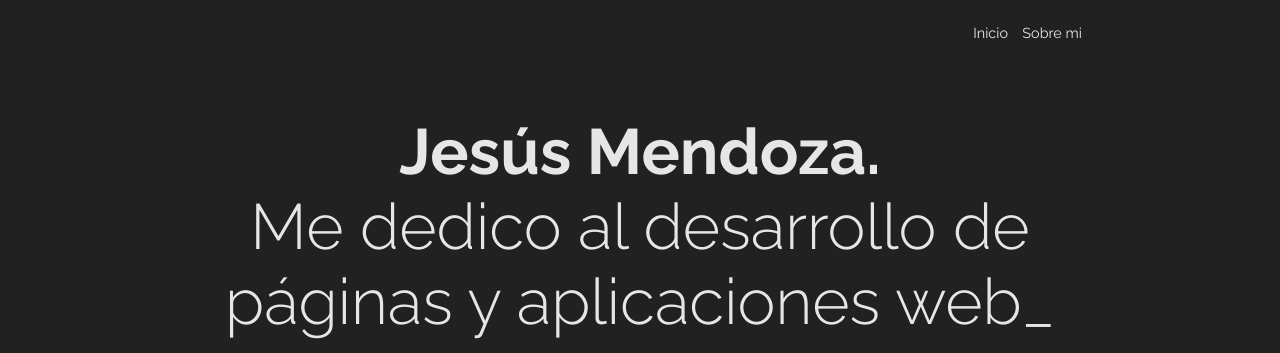
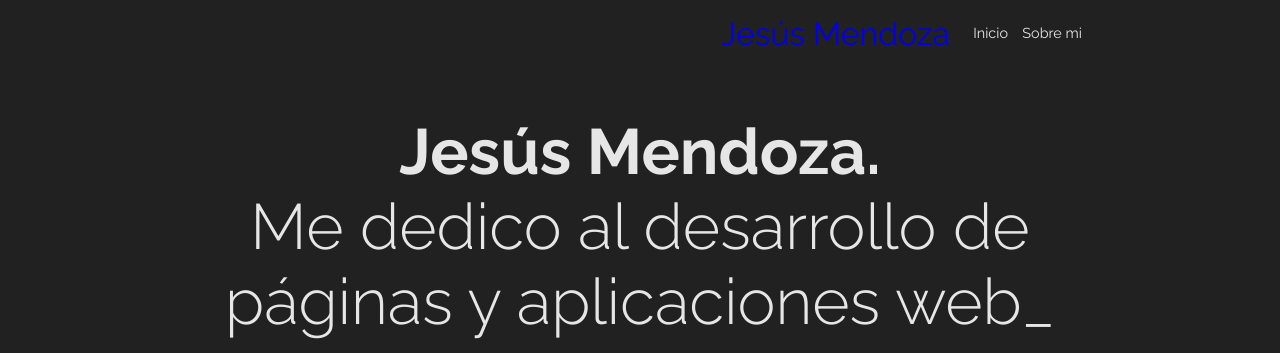
Before and after one commit to Jesusz0r/Jesusz0r.github.io, a plain HTML site: page index.html in a window 1280 px wide. Shown: the top 353 px of the page. Drawn offline with nearby package versions, Linux system fonts and the light colour scheme.

Commit message:
changed h1 for h2 and set style to be the same

```diff
--- a/index.html
+++ b/index.html
@@ -3,10 +3,10 @@
   <head>
     <meta charset='utf-8' />
     <meta name="viewport" content="width=device-width, initial-scale=1.0, minimum-scale=1.0, maximum-scale=1.0, user-scalable=no" />
-    <title>Jesús Mendoza | Desarrollador Web | Desarrollo Web | Santa Cruz de Tenerife.</title>
-    <meta name="title" content="Jesús Mendoza | Desarrollador Web | Desarrollo Web | Santa Cruz de Tenerife.">
-    <meta name="description" content="Jesús Mendoza | Desarrollador Web | Desarrollo Web | Santa Cruz de Tenerife - Tenerife - España." />
-    <meta name="keywords" content="Programador,Desarrollador,Web,Desarrollo,Tenerife,Jesús,Mendoza,HTML,CSS,Sass,JavaScript,jQuery,Node.js,Express,MondoDB,WordPress,Bootstrap,REST,RESTful">
+    <title>Jesús Mendoza | Desarrollador Web | Desarrollo Web | Madrid.</title>
+    <meta name="title" content="Jesús Mendoza | Desarrollador Web | Desarrollo Web | Madrid.">
+    <meta name="description" content="Jesús Mendoza | Desarrollador Web | Desarrollo Web | Madrid - España." />
+    <meta name="keywords" content="Programador,Desarrollador,Web,Desarrollo,Madrid,Jesús,Mendoza,HTML,CSS,Sass,JavaScript,jQuery,Node.js,Express,MondoDB,WordPress,Bootstrap,REST,RESTful">
     <meta name="robots" content="index,nofollow" />
     <meta name="author" content="Jesús Mendoza">
     <link rel="stylesheet" href="css/main.css">
@@ -14,7 +14,6 @@
     <link rel="stylesheet" href="css/font-mfizz.css">
 
     <script src="http://code.jquery.com/jquery-1.11.3.min.js"></script>
-    <script src="js/custom.js"></script>
     <script src="js/modernizr-custom.js"></script>
   </head>
 
@@ -26,7 +25,7 @@
 
     <header id="menu" class='header_principal'>
         <nav>
-            <a href="#home"><h1>Jesús Mendoza</h1></a>
+            <a href="#home"><h2>Jesús Mendoza</h2></a>
 
             <ul>
                 <li><a href="#home">Inicio</a></li>
@@ -56,7 +55,7 @@
 
         <div class="sobremi_container clearfix">
                 <div class="sobremi_contenido">
-                    <h1>Sobre mi</h1>
+                    <h2>Sobre mi</h2>
                     <p class="two-column">Actualmente vivo en Madrid - España. Expando mis conocimientos constantemente y actualmente conozco las siguientes tecnologías:</p>
 
                     <!-- <a href="#contacto">CONTACTAME</a> -->
@@ -81,7 +80,7 @@
 
     <section id="promo">
         <div class="promo_container">
-            <h1>Servicios</h1>
+            <h2>Servicios</h2>
             <p>Ofrezco servicios de desarrollo web usando tecnologías tales como HTML, CSS, JavaScript, Bootstrap, manejo de contenidos con WordPress y aplicaciones web o API's RESTful con Node.js, Express y MongoDB. Si necesitas una página web personal, empresarial o quieres trabajar conmigo no dudes en contactarme a través de mis redes sociales.</p>
             <ul id="social">
                 <li><a href="http://github.com/Jesusz0r" target="_blank"><i class="fa fa-github fa-lg"></i></a></li>
@@ -200,7 +199,7 @@
         </div>
     </footer>
 
-    <script src="app.js"></script>
+    <script src="js/custom.js"></script>
     <script>
         (function(i,s,o,g,r,a,m){i['GoogleAnalyticsObject']=r;i[r]=i[r]||function(){
         (i[r].q=i[r].q||[]).push(arguments)},i[r].l=1*new Date();a=s.createElement(o),
--- a/sass/main.scss
+++ b/sass/main.scss
@@ -20,6 +20,19 @@ html, body {
 ///////////////////////////////
 ///////ESTILOS GENERALES///////
 ///////////////////////////////
+
+#menu, #sobremi, #promo, #portafolio, #contacto {
+   h2 {
+        font-size: 1.5em;
+        text-align: center;
+        margin-bottom: 25px;
+        font-weight: 400;
+
+        @media screen and (min-width: 520px) {
+            font-size: 2em;
+        }
+   }
+}
 
 #sobremi, #promo, #portafolio, #contacto {
 	padding: 75px 25px;
```
Also changed, not shown: css/main.css.
